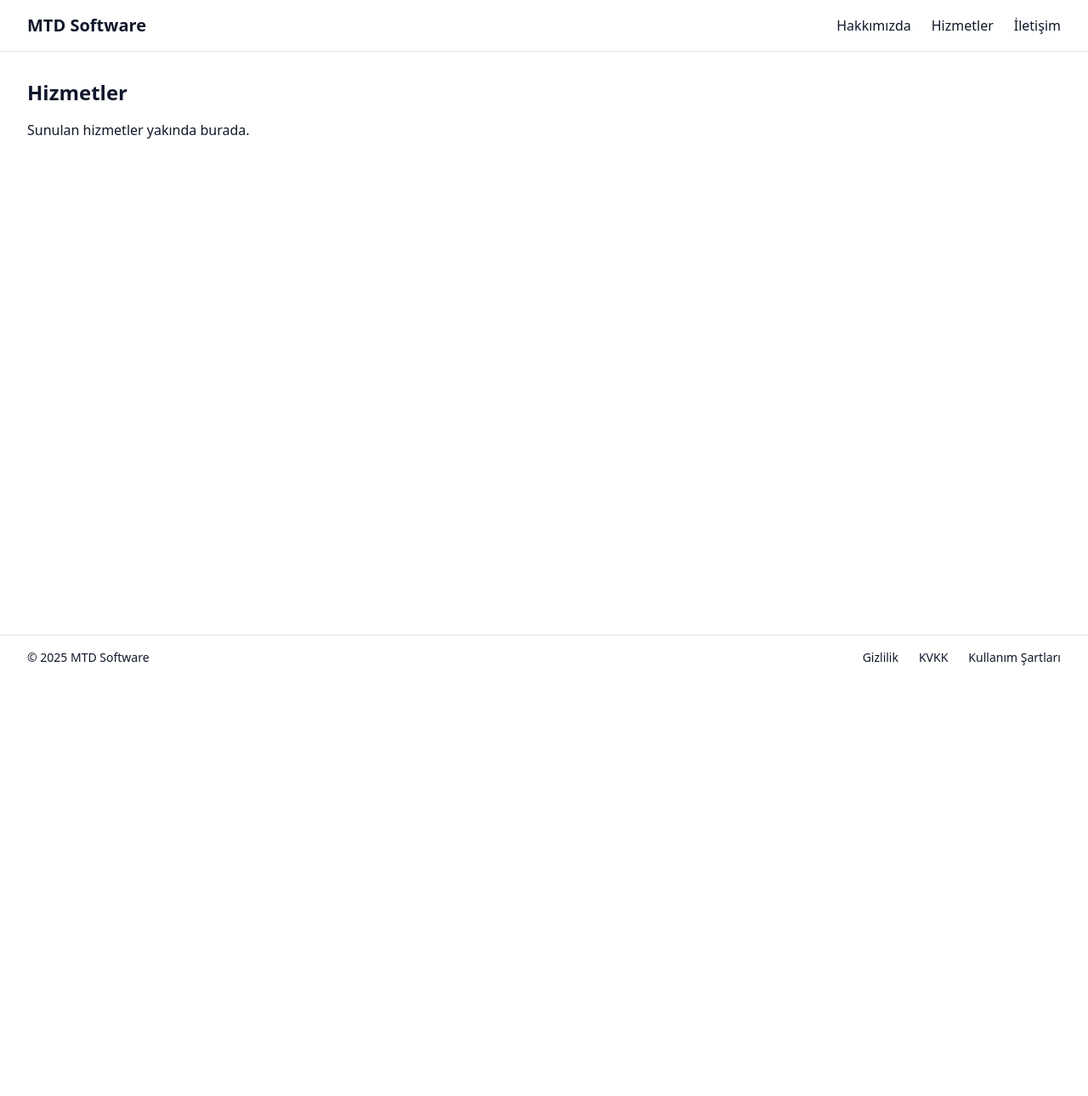
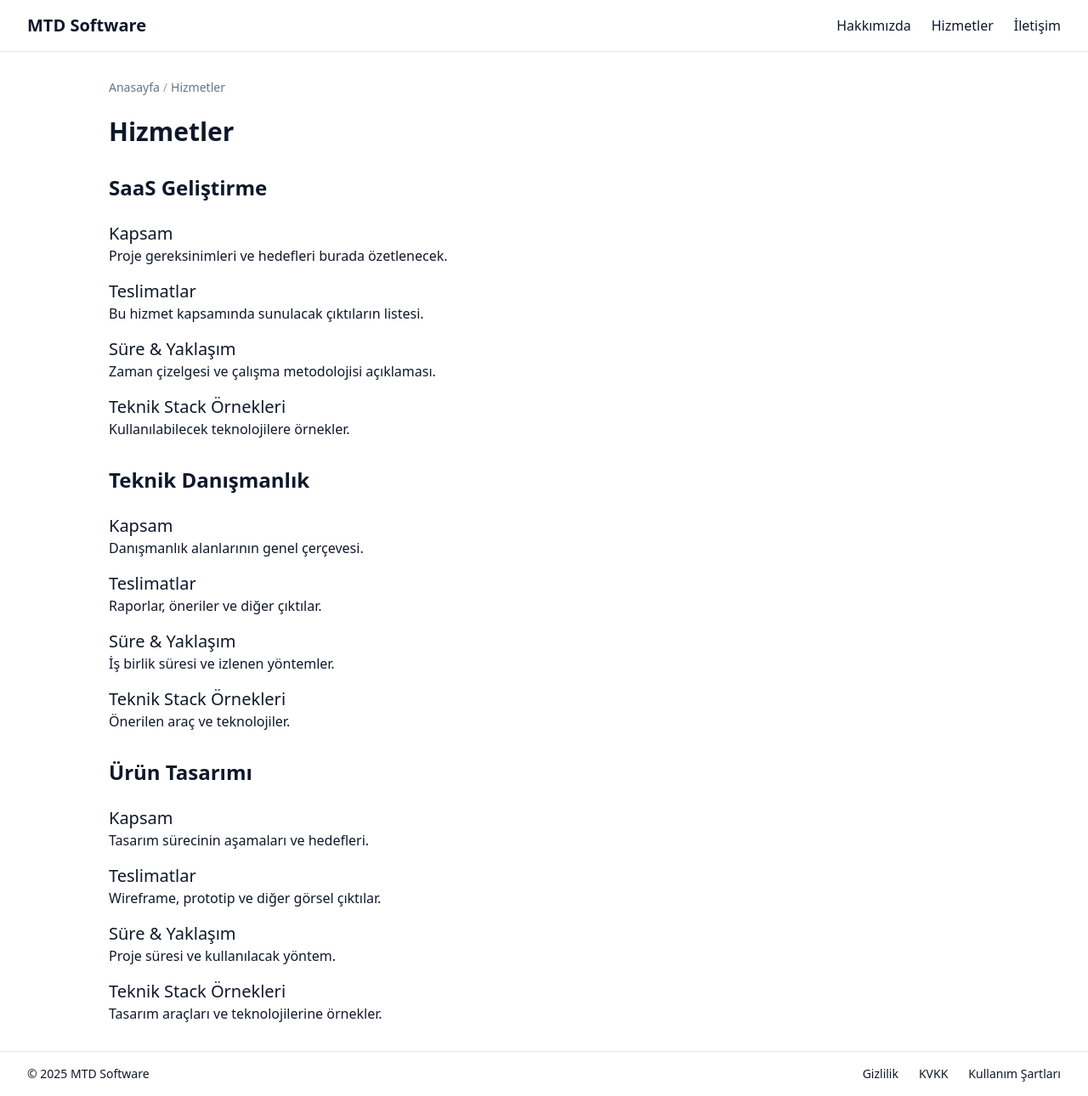
Before and after one commit to Nakataha/mtdsoftware-site, a Next.js app: page /hizmetler in a window 1280 px wide. Shown: the whole page at 85% size. Before the commit the page ends 800 px from the top, so only its background shows below. Built offline with nearby package versions, Linux system fonts and the light colour scheme.

Commit message:
Add marketing pages content skeleton

```diff
--- a/src/app/(marketing)/hakkimizda/page.tsx
+++ b/src/app/(marketing)/hakkimizda/page.tsx
@@ -1,8 +1,40 @@
+import Breadcrumbs from "@/components/breadcrumbs";
+
 export default function HakkimizdaPage() {
   return (
     <section className="p-8">
-      <h1 className="text-2xl font-semibold mb-4">Hakkımızda</h1>
-      <p>Şirketimiz hakkında bilgiler yakında burada.</p>
+      <div className="max-w-5xl mx-auto space-y-8">
+        <Breadcrumbs
+          items={[
+            { label: "Anasayfa", href: "/" },
+            { label: "Hakkımızda" },
+          ]}
+        />
+        <h1 className="text-3xl font-bold">Hakkımızda</h1>
+
+        <section className="space-y-4">
+          <h2 className="text-2xl font-semibold">Kısa Hikâye</h2>
+          <p>Şirketin kuruluş hikâyesi ve gelişimi burada yer alacak.</p>
+        </section>
+
+        <section className="space-y-4">
+          <h2 className="text-2xl font-semibold">Değerlerimiz</h2>
+          <ul className="list-disc list-inside space-y-1">
+            <li>Değer örneği 1</li>
+            <li>Değer örneği 2</li>
+            <li>Değer örneği 3</li>
+          </ul>
+        </section>
+
+        <section className="space-y-4">
+          <h2 className="text-2xl font-semibold">Çalışma Biçimimiz</h2>
+          <ul className="list-disc list-inside space-y-1">
+            <li>Çalışma maddesi 1</li>
+            <li>Çalışma maddesi 2</li>
+            <li>Çalışma maddesi 3</li>
+          </ul>
+        </section>
+      </div>
     </section>
   );
 }
--- a/src/app/(marketing)/hizmetler/page.tsx
+++ b/src/app/(marketing)/hizmetler/page.tsx
@@ -1,8 +1,83 @@
+import Breadcrumbs from "@/components/breadcrumbs";
+
 export default function HizmetlerPage() {
   return (
     <section className="p-8">
-      <h1 className="text-2xl font-semibold mb-4">Hizmetler</h1>
-      <p>Sunulan hizmetler yakında burada.</p>
+      <div className="max-w-5xl mx-auto space-y-8">
+        <Breadcrumbs
+          items={[
+            { label: "Anasayfa", href: "/" },
+            { label: "Hizmetler" },
+          ]}
+        />
+        <h1 className="text-3xl font-bold">Hizmetler</h1>
+
+        <section className="space-y-6">
+          <h2 className="text-2xl font-semibold">SaaS Geliştirme</h2>
+          <div className="space-y-4">
+            <div>
+              <h3 className="text-xl font-medium">Kapsam</h3>
+              <p>Proje gereksinimleri ve hedefleri burada özetlenecek.</p>
+            </div>
+            <div>
+              <h3 className="text-xl font-medium">Teslimatlar</h3>
+              <p>Bu hizmet kapsamında sunulacak çıktıların listesi.</p>
+            </div>
+            <div>
+              <h3 className="text-xl font-medium">Süre &amp; Yaklaşım</h3>
+              <p>Zaman çizelgesi ve çalışma metodolojisi açıklaması.</p>
+            </div>
+            <div>
+              <h3 className="text-xl font-medium">Teknik Stack Örnekleri</h3>
+              <p>Kullanılabilecek teknolojilere örnekler.</p>
+            </div>
+          </div>
+        </section>
+
+        <section className="space-y-6">
+          <h2 className="text-2xl font-semibold">Teknik Danışmanlık</h2>
+          <div className="space-y-4">
+            <div>
+              <h3 className="text-xl font-medium">Kapsam</h3>
+              <p>Danışmanlık alanlarının genel çerçevesi.</p>
+            </div>
+            <div>
+              <h3 className="text-xl font-medium">Teslimatlar</h3>
+              <p>Raporlar, öneriler ve diğer çıktılar.</p>
+            </div>
+            <div>
+              <h3 className="text-xl font-medium">Süre &amp; Yaklaşım</h3>
+              <p>İş birlik süresi ve izlenen yöntemler.</p>
+            </div>
+            <div>
+              <h3 className="text-xl font-medium">Teknik Stack Örnekleri</h3>
+              <p>Önerilen araç ve teknolojiler.</p>
+            </div>
+          </div>
+        </section>
+
+        <section className="space-y-6">
+          <h2 className="text-2xl font-semibold">Ürün Tasarımı</h2>
+          <div className="space-y-4">
+            <div>
+              <h3 className="text-xl font-medium">Kapsam</h3>
+              <p>Tasarım sürecinin aşamaları ve hedefleri.</p>
+            </div>
+            <div>
+              <h3 className="text-xl font-medium">Teslimatlar</h3>
+              <p>Wireframe, prototip ve diğer görsel çıktılar.</p>
+            </div>
+            <div>
+              <h3 className="text-xl font-medium">Süre &amp; Yaklaşım</h3>
+              <p>Proje süresi ve kullanılacak yöntem.</p>
+            </div>
+            <div>
+              <h3 className="text-xl font-medium">Teknik Stack Örnekleri</h3>
+              <p>Tasarım araçları ve teknolojilerine örnekler.</p>
+            </div>
+          </div>
+        </section>
+      </div>
     </section>
   );
 }
--- /dev/null
+++ b/src/components/breadcrumbs.tsx
@@ -0,0 +1,30 @@
+import Link from "next/link";
+
+interface BreadcrumbItem {
+  label: string;
+  href?: string;
+}
+
+export default function Breadcrumbs({ items }: { items: BreadcrumbItem[] }) {
+  return (
+    <nav aria-label="breadcrumb" className="text-sm mb-6">
+      <ol className="flex flex-wrap gap-1 items-center text-muted-foreground">
+        {items.map((item, idx) => {
+          const isLast = idx === items.length - 1;
+          return (
+            <li key={idx} className="flex items-center gap-1">
+              {item.href && !isLast ? (
+                <Link href={item.href} className="hover:underline">
+                  {item.label}
+                </Link>
+              ) : (
+                <span>{item.label}</span>
+              )}
+              {!isLast && <span className="text-foreground/40">/</span>}
+            </li>
+          );
+        })}
+      </ol>
+    </nav>
+  );
+}
```
